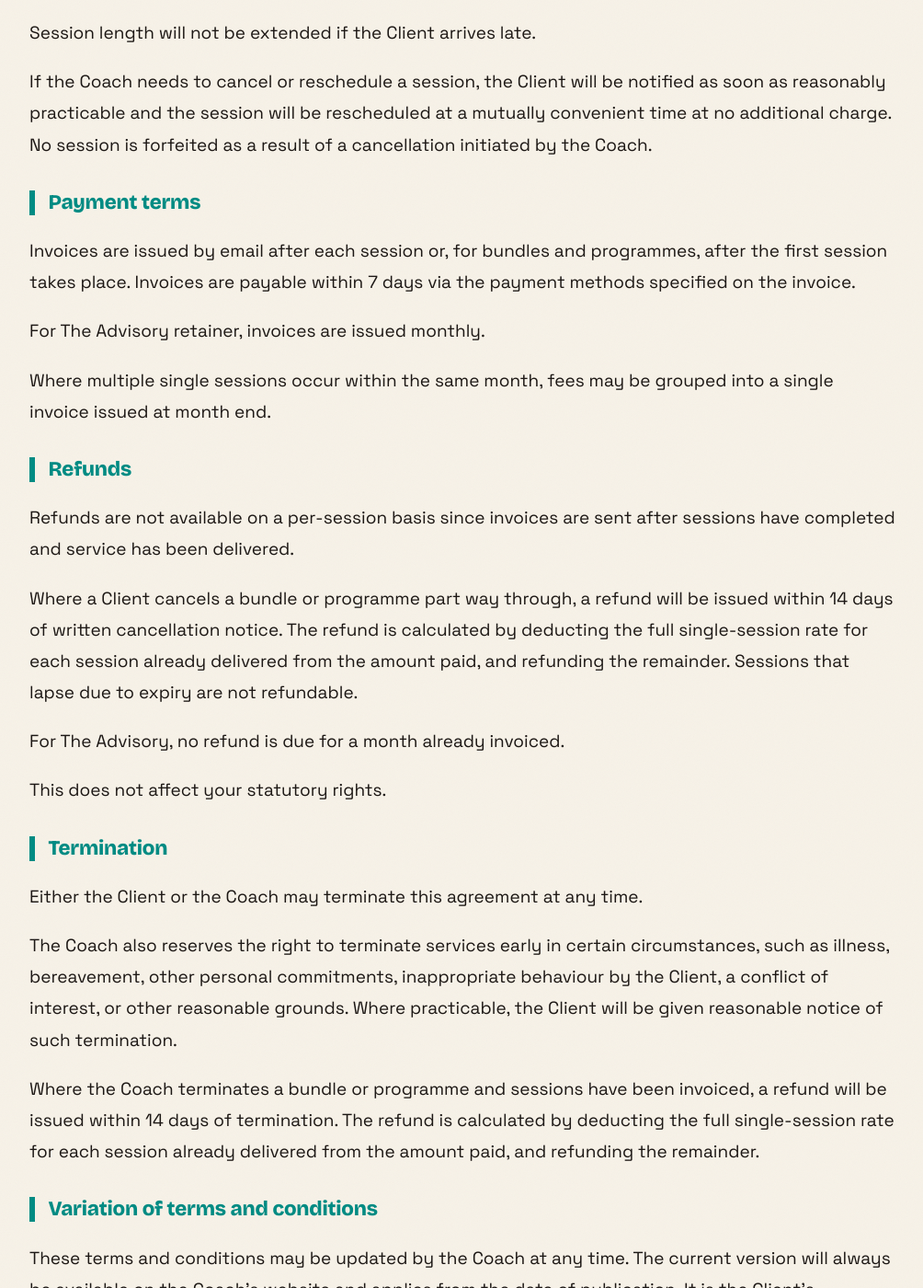
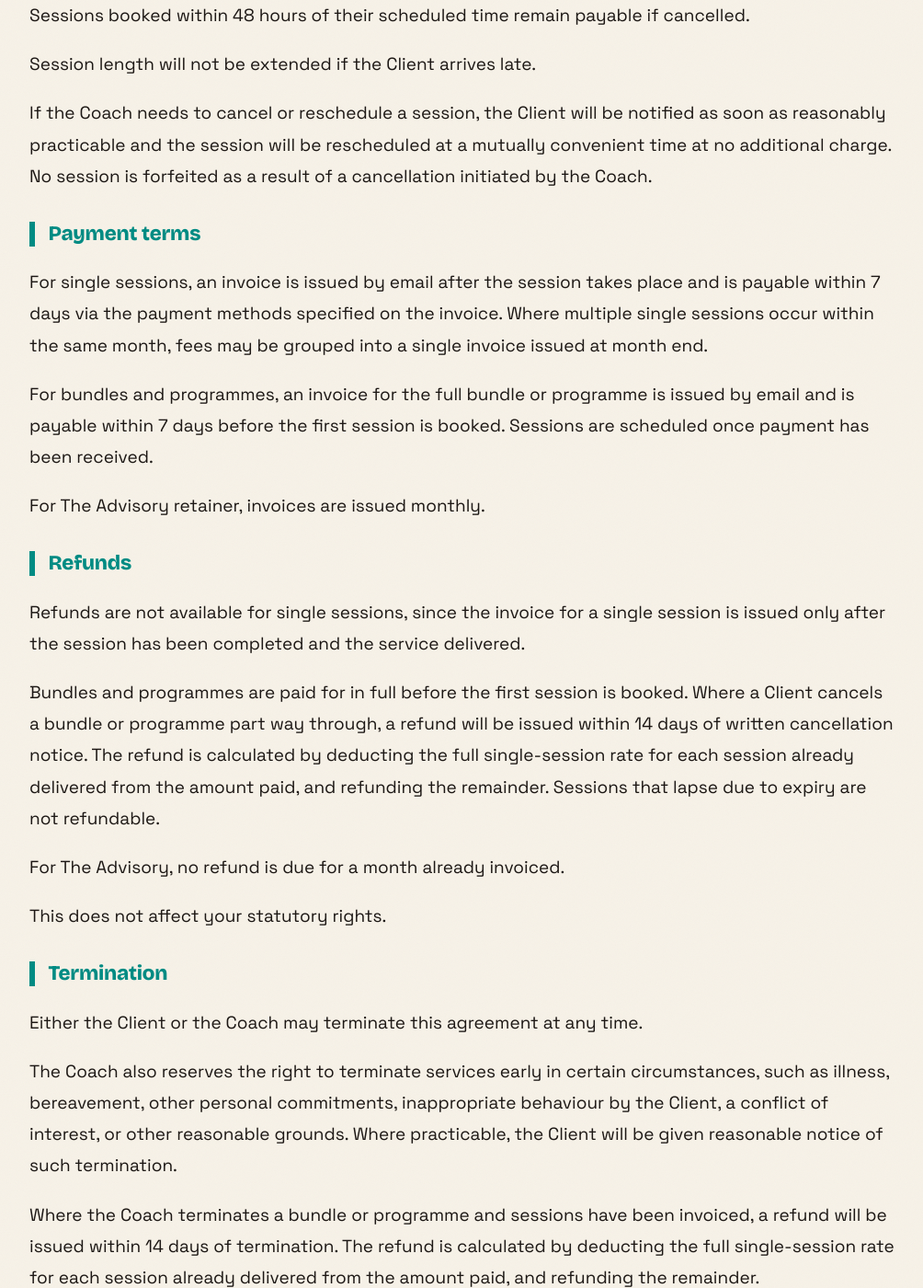
Before and after one commit to outragedpinkracoon/outragedpinkracoon.github.io, a Jekyll site: the page built from pages/coaching-disclaimer-and-terms.md, in a window 1280 px wide and 1400 px high, scrolled down 6698 px. Shown: the whole window at 92% size, without its empty margins (136-1140 px from the left). Built offline with Jekyll 4.4.1, drawn with Linux system fonts in a browser that asks for light colours; comment, search, counter and statistics services are not loaded; some of the changed text lies outside the part shown.

Commit message:
Clarify T&Cs: phone sessions allowed, bundles paid upfront
- Procedure: sessions may be by video or telephone as agreed
- Payment terms: bundles invoiced and paid in full before first
  session is booked; singles still invoiced after
- Refunds: split single vs bundle logic to match upfront payment

Co-Authored-By: Claude Opus 4.8 <noreply@anthropic.com>

```diff
--- a/pages/coaching-disclaimer-and-terms.md
+++ b/pages/coaching-disclaimer-and-terms.md
@@ -110,7 +110,7 @@ The Advisory does not include additional calls, WhatsApp or other messaging, ad
 The Advisory is billed monthly at £250. Either party may cancel with written notice, effective from the following billing month.
 
 ### Procedure
-Coaching sessions will take place virtually at times mutually agreed between the Coach and the Client. A calendar invitation with a Google Meet link will be provided for each session.
+Coaching sessions will take place remotely, by video call or telephone as mutually agreed between the Coach and the Client, at times mutually agreed. A calendar invitation will be provided for each session, including a Google Meet link where the session is held by video.
 
 ### Confidentiality
 All information (documented or verbal) shared by the Client in coaching sessions will be treated as confidential, though the coaching relationship is not a legally privileged relationship (as in medicine or law).
@@ -138,16 +138,16 @@ Session length will not be extended if the Client arrives late.
 If the Coach needs to cancel or reschedule a session, the Client will be notified as soon as reasonably practicable and the session will be rescheduled at a mutually convenient time at no additional charge. No session is forfeited as a result of a cancellation initiated by the Coach.
 
 ### Payment terms
-Invoices are issued by email after each session or, for bundles and programmes, after the first session takes place. Invoices are payable within 7 days via the payment methods specified on the invoice.
+For single sessions, an invoice is issued by email after the session takes place and is payable within 7 days via the payment methods specified on the invoice. Where multiple single sessions occur within the same month, fees may be grouped into a single invoice issued at month end.
+
+For bundles and programmes, an invoice for the full bundle or programme is issued by email and is payable within 7 days before the first session is booked. Sessions are scheduled once payment has been received.
 
 For The Advisory retainer, invoices are issued monthly.
 
-Where multiple single sessions occur within the same month, fees may be grouped into a single invoice issued at month end.
+### Refunds
+Refunds are not available for single sessions, since the invoice for a single session is issued only after the session has been completed and the service delivered.
 
-### Refunds
-Refunds are not available on a per-session basis since invoices are sent after sessions have completed and service has been delivered.
-
-Where a Client cancels a bundle or programme part way through, a refund will be issued within 14 days of written cancellation notice. The refund is calculated by deducting the full single-session rate for each session already delivered from the amount paid, and refunding the remainder. Sessions that lapse due to expiry are not refundable.
+Bundles and programmes are paid for in full before the first session is booked. Where a Client cancels a bundle or programme part way through, a refund will be issued within 14 days of written cancellation notice. The refund is calculated by deducting the full single-session rate for each session already delivered from the amount paid, and refunding the remainder. Sessions that lapse due to expiry are not refundable.
 
 For The Advisory, no refund is due for a month already invoiced.
 
```
Also changed, not shown: other parts of pages/coaching-disclaimer-and-terms.md (+1 -1 lines).
